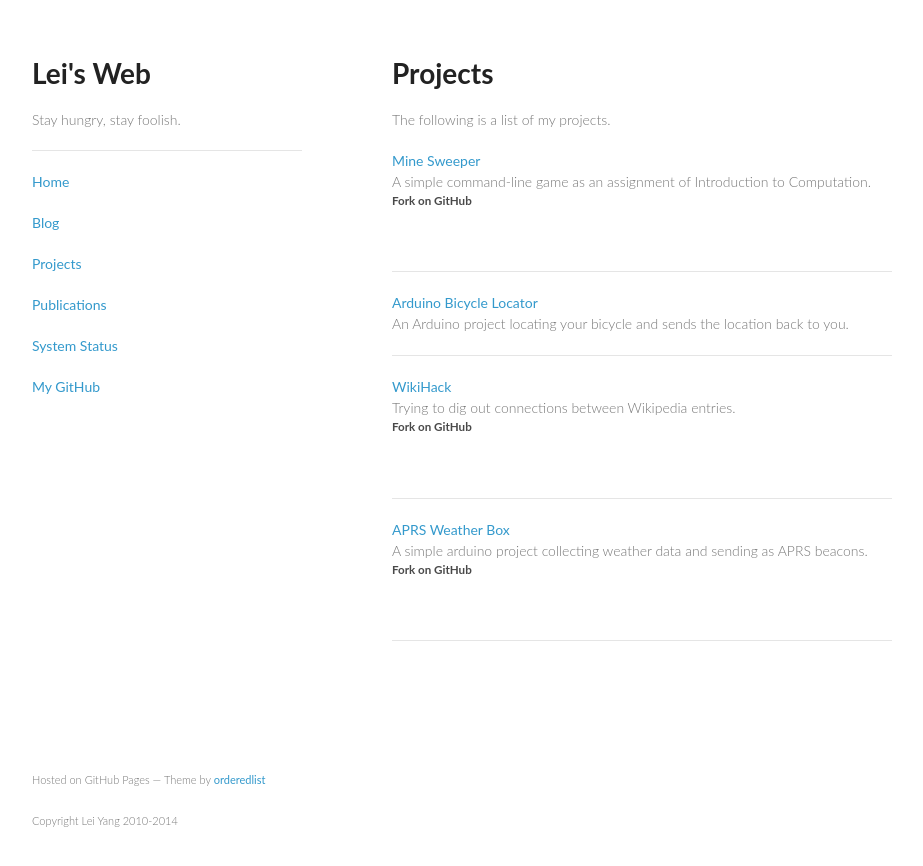
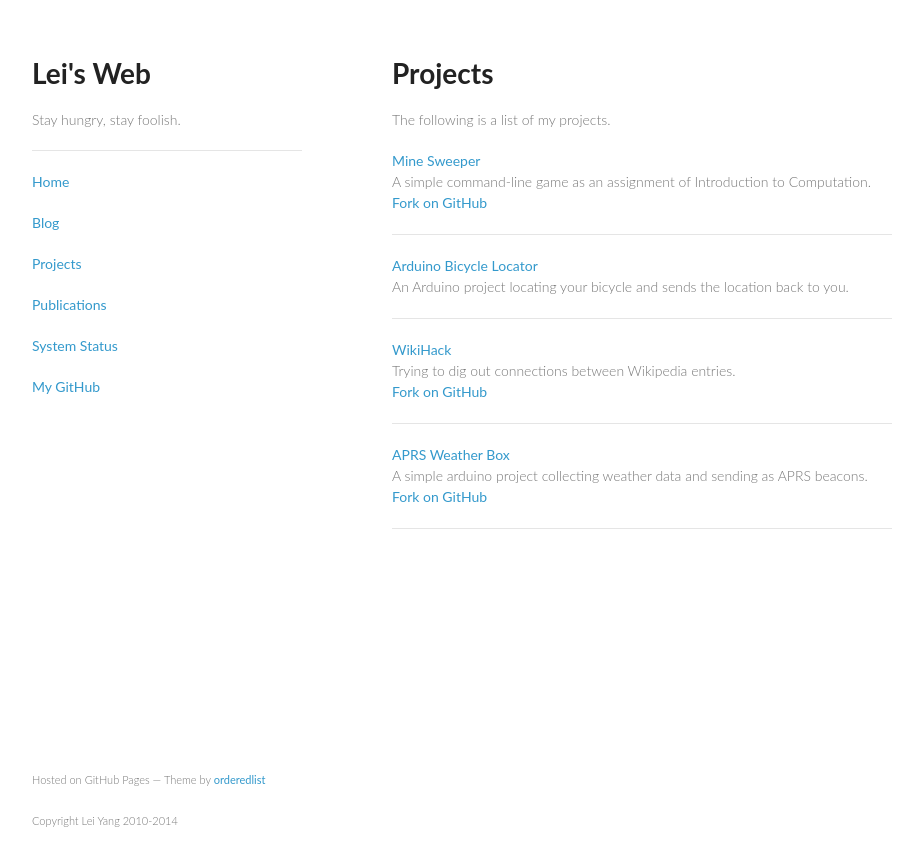
Before and after one commit to yangl1996/homepage, a Jekyll site: the page built from project.html, in a window 1280 px wide. Shown: the top 866 px of the page, without its empty margins (178-1101 px from the left). Built offline with Jekyll 4.4.1, drawn with Linux system fonts in a browser that asks for light colours; some web fonts are replaced.

```diff
--- a/project.html
+++ b/project.html
@@ -14,7 +14,7 @@ noindex: True
     {% if post.ghlink %}
     </br>
     <a href="{{ post.ghlink }}">
-         <h5>Fork on GitHub</h5>
+         Fork on GitHub
     </a>
     {% endif %}
     </br></br>
```
